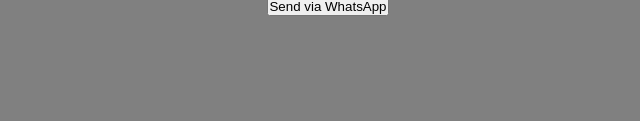
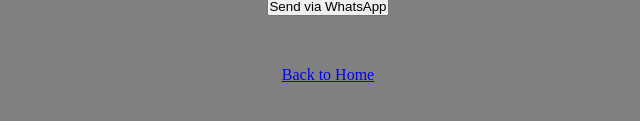
Before and after one commit to ankitbhardwaj2710/restaurant-website, a plain HTML site: page contact form.html in a window 1280 px wide. Shown: the part 439-560 px from the top of the page, without its empty margins (312-952 px from the left). Drawn offline with Linux system fonts and the light colour scheme; a script that the page names is missing.

Commit message:
Add files via upload

```diff
--- a/contact form.html
+++ b/contact form.html
@@ -77,6 +77,7 @@ document.addEventListener("DOMContentLoaded", generateCaptcha);
             <input type="reset" value="Reset">
         </form>
         <button onclick="sendToWhatsApp()">Send via WhatsApp</button>
+        <a href="index.html" style="border: 50px; padding: 50px; box-sizing: border-box; ">Back to Home</a>
     </div>
 </body>
 </html>
```
